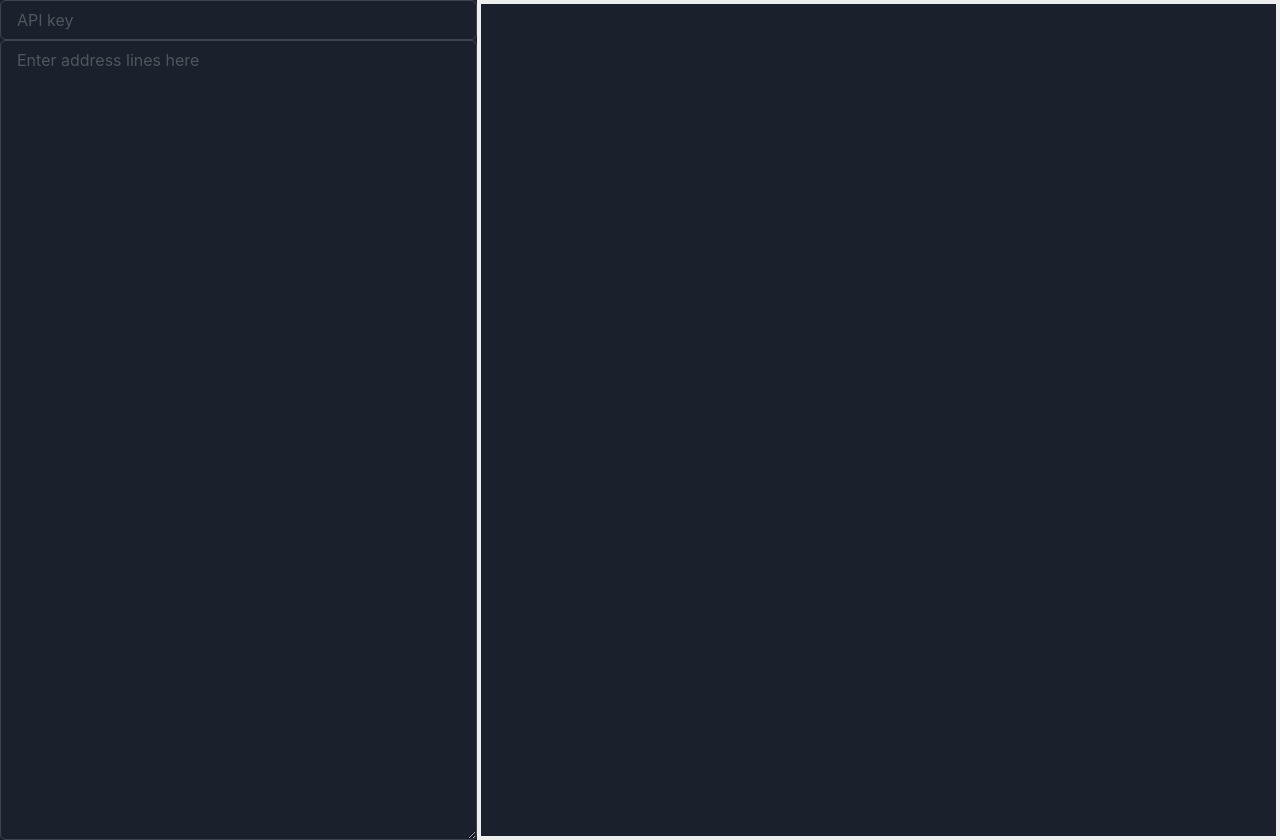
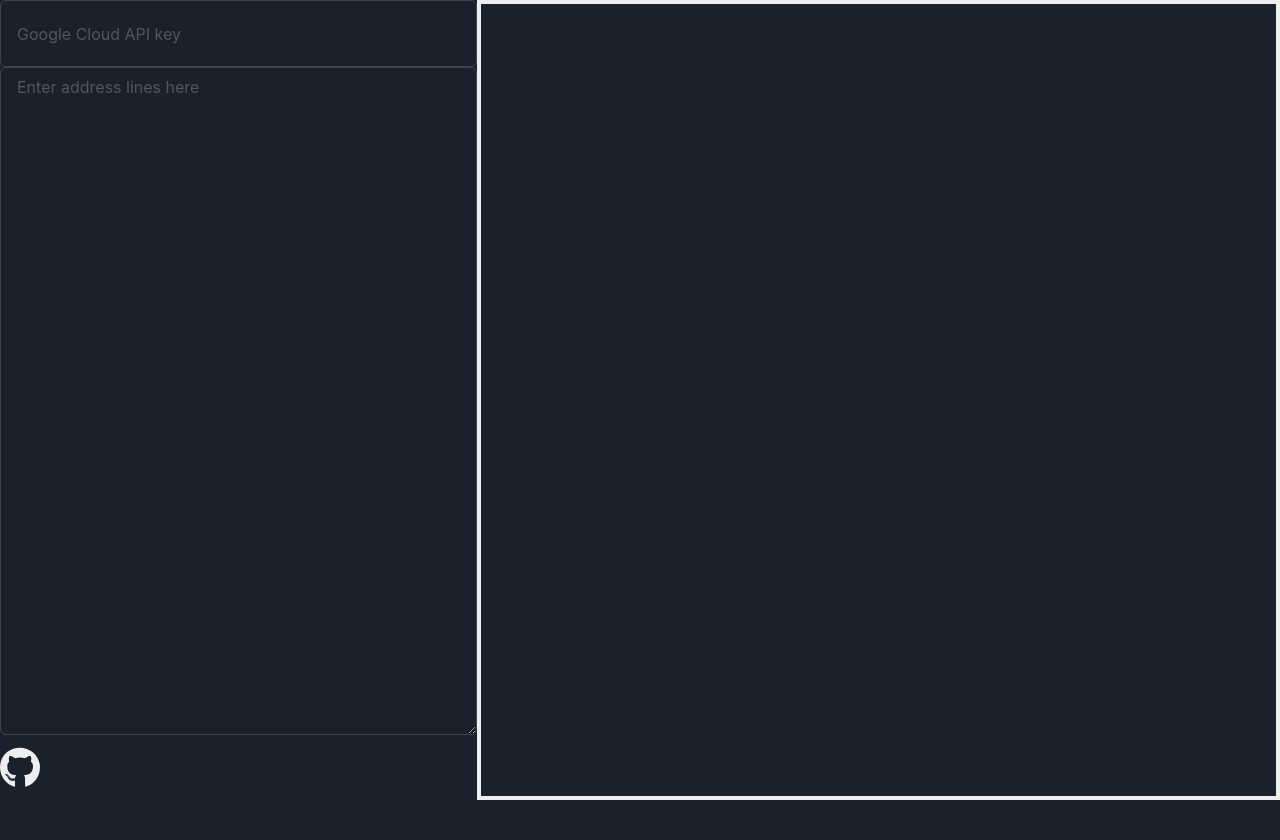
Before and after one commit to gparuthi/maptools, a Next.js app: page / in a window 1280 px wide. After the commit the page ends 800 px from the top, so only its background shows below. Built offline with nearby package versions, Linux system fonts and the light colour scheme.

Commit message:
update readme

```diff
--- /dev/null
+++ b/lib/Icons.tsx
@@ -0,0 +1,17 @@
+export const GithubIcon = () => (
+  <svg
+    aria-hidden="true"
+    focusable="false"
+    data-prefix="fab"
+    data-icon="github"
+    className="svg-inline--fa fa-github fa-w-16"
+    role="img"
+    xmlns="http://www.w3.org/2000/svg"
+    viewBox="0 0 496 512"
+  >
+    <path
+      fill="currentColor"
+      d="M165.9 397.4c0 2-2.3 3.6-5.2 3.6-3.3.3-5.6-1.3-5.6-3.6 0-2 2.3-3.6 5.2-3.6 3-.3 5.6 1.3 5.6 3.6zm-31.1-4.5c-.7 2 1.3 4.3 4.3 4.9 2.6 1 5.6 0 6.2-2s-1.3-4.3-4.3-5.2c-2.6-.7-5.5.3-6.2 2.3zm44.2-1.7c-2.9.7-4.9 2.6-4.6 4.9.3 2 2.9 3.3 5.9 2.6 2.9-.7 4.9-2.6 4.6-4.6-.3-1.9-3-3.2-5.9-2.9zM244.8 8C106.1 8 0 113.3 0 252c0 110.9 69.8 205.8 169.5 239.2 12.8 2.3 17.3-5.6 17.3-12.1 0-6.2-.3-40.4-.3-61.4 0 0-70 15-84.7-29.8 0 0-11.4-29.1-27.8-36.6 0 0-22.9-15.7 1.6-15.4 0 0 24.9 2 38.6 25.8 21.9 38.6 58.6 27.5 72.9 20.9 2.3-16 8.8-27.1 16-33.7-55.9-6.2-112.3-14.3-112.3-110.5 0-27.5 7.6-41.3 23.6-58.9-2.6-6.5-11.1-33.3 2.6-67.9 20.9-6.5 69 27 69 27 20-5.6 41.5-8.5 62.8-8.5s42.8 2.9 62.8 8.5c0 0 48.1-33.6 69-27 13.7 34.7 5.2 61.4 2.6 67.9 16 17.7 25.8 31.5 25.8 58.9 0 96.5-58.9 104.2-114.8 110.5 9.2 7.9 17 22.9 17 46.4 0 33.7-.3 75.4-.3 83.6 0 6.5 4.6 14.4 17.3 12.1C428.2 457.8 496 362.9 496 252 496 113.3 383.5 8 244.8 8zM97.2 352.9c-1.3 1-1 3.3.7 5.2 1.6 1.6 3.9 2.3 5.2 1 1.3-1 1-3.3-.7-5.2-1.6-1.6-3.9-2.3-5.2-1zm-10.8-8.1c-.7 1.3.3 2.9 2.3 3.9 1.6 1 3.6.7 4.3-.7.7-1.3-.3-2.9-2.3-3.9-2-.6-3.6-.3-4.3.7zm32.4 35.6c-1.6 1.3-1 4.3 1.3 6.2 2.3 2.3 5.2 2.6 6.5 1 1.3-1.3.7-4.3-1.3-6.2-2.2-2.3-5.2-2.6-6.5-1zm-11.4-14.7c-1.6 1-1.6 3.6 0 5.9 1.6 2.3 4.3 3.3 5.6 2.3 1.6-1.3 1.6-3.9 0-6.2-1.4-2.3-4-3.3-5.6-2z"
+    ></path>
+  </svg>
+)
--- a/pages/index.tsx
+++ b/pages/index.tsx
@@ -1,8 +1,11 @@
+import { Image } from "@chakra-ui/image"
 import { Input } from "@chakra-ui/input"
-import { Box, Flex } from "@chakra-ui/layout"
+import { HStack } from "@chakra-ui/layout"
+import { Box, Flex, Stack } from "@chakra-ui/layout"
 import { Textarea } from "@chakra-ui/textarea"
 import { useEffect, useState } from "react"
 import fetchPlace from "../lib/geocode"
+import { GithubIcon } from "../lib/Icons"
 import MapContainer from "../lib/MapContainer"
 
 const Home = () => {
@@ -42,14 +45,21 @@
   return (
     <Box w="vw">
       <Flex direction="row">
-        <Box flex={0.6}>
-          <Input placeholder="API key" onChange={onKeyChange} />
+        <Flex direction="column" flex={0.6} h="100vh">
+          <Input
+            flex={0.1}
+            placeholder="Google Cloud API key"
+            onChange={onKeyChange}
+          />
           <Textarea
+            flex={1}
             placeholder="Enter address lines here"
-            h="100vh"
             onChange={onTextChange}
           ></Textarea>
-        </Box>
+          <HStack flex={0.1}>
+           <Box w={10}><a href="https://github.com/gparuthi/maptools"><GithubIcon/></a></Box>
+          </HStack>
+        </Flex>
         <Box flex={1} border="4px">
           {geocodeAPIKey && (
             <MapContainer API_Key={geocodeAPIKey} array={places} />
```
Also changed, not shown: 1 other file (tests, documents, lock files or other folders).
